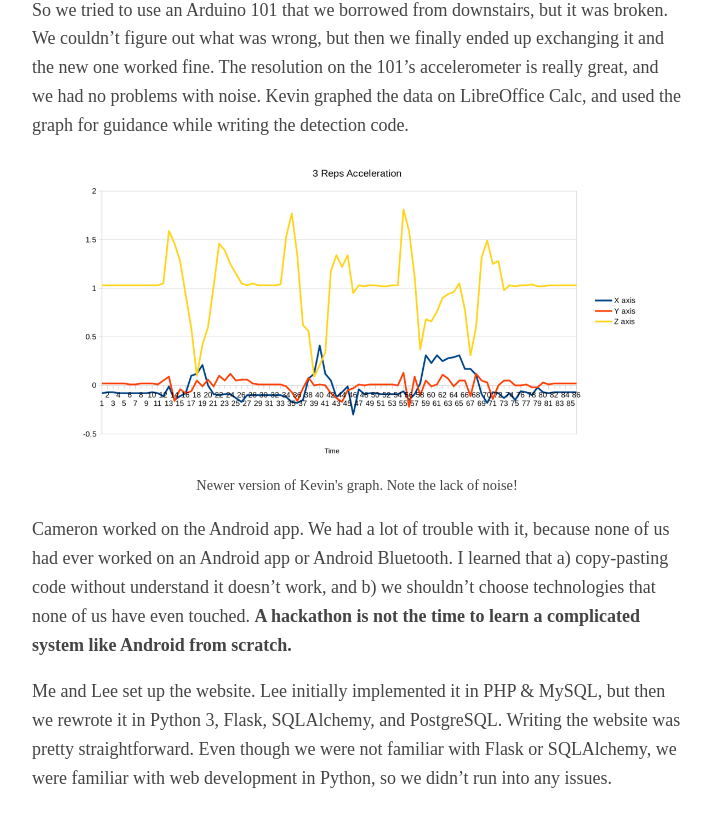
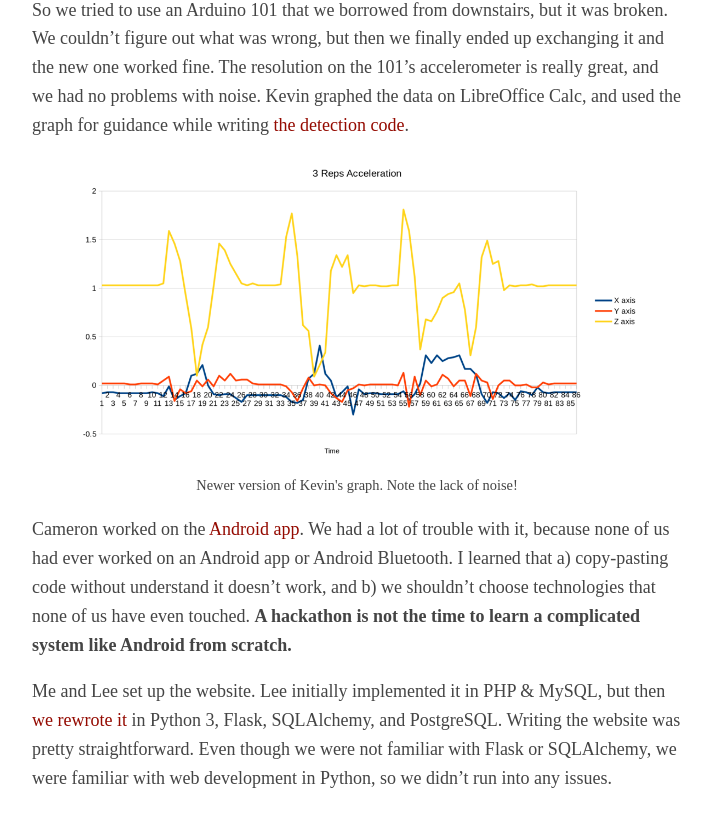
Before and after one commit to flaviut/flaviut.github.io, a Jekyll site: the page built from _posts/2017-04-06-hackgsu-postmortem.md, in a window 1280 px wide and 1400 px high, scrolled down 1361 px. Shown: the part 320-1135 px from the top of the window, without its empty margins (283-995 px from the left). Built offline with Jekyll 4.4.1, drawn with Linux system fonts in a browser that asks for light colours; some web fonts are replaced; some of the changed lines change nothing that is shown.

Commit message:
Add more links

```diff
--- a/_posts/2017-04-06-hackgsu-postmortem.md
+++ b/_posts/2017-04-06-hackgsu-postmortem.md
@@ -42,24 +42,25 @@ So we tried to use an Arduino 101 that we borrowed from downstairs, but it was
 broken. We couldn't figure out what was wrong, but then we finally ended up
 exchanging it and the new one worked fine. The resolution on the 101's
 accelerometer is really great, and we had no problems with noise. Kevin graphed
-the data on LibreOffice Calc, and used the graph for guidance while writing the
-detection code.
+the data on LibreOffice Calc, and used the graph for guidance while writing [the
+detection code][detect-source].
 
 {% include image.html
     url="/assets/images/2017-04-06-hackgsu-postmortem/1.png"
     description="Newer version of Kevin's graph. Note the lack of noise!" %}
 
-Cameron worked on the Android app. We had a lot of trouble with it, because
-none of us had ever worked on an Android app or Android Bluetooth. I learned
-that a) copy-pasting code without understand it doesn't work, and b) we
-shouldn't choose technologies that none of us have even touched. **A hackathon
-is not the time to learn a complicated system like Android from scratch.**
+Cameron worked on the [Android app][android-source]. We had a lot of trouble
+with it, because none of us had ever worked on an Android app or Android
+Bluetooth. I learned that a) copy-pasting code without understand it doesn't
+work, and b) we shouldn't choose technologies that none of us have even
+touched. **A hackathon is not the time to learn a complicated system like
+Android from scratch.**
 
 Me and Lee set up the website. Lee initially implemented it in PHP & MySQL, but
-then we rewrote it in Python 3, Flask, SQLAlchemy, and PostgreSQL. Writing the
-website was pretty straightforward. Even though we were not familiar with Flask
-or SQLAlchemy, we were familiar with web development in Python, so we didn't
-run into any issues.
+then [we rewrote it][website-source] in Python 3, Flask, SQLAlchemy, and
+PostgreSQL. Writing the website was pretty straightforward. Even though we were
+not familiar with Flask or SQLAlchemy, we were familiar with web development in
+Python, so we didn't run into any issues.
 
 Lee tried to set up Apache2 on the EC2 server to host the server. We spent a
 few hours trying to get that to work. We eventually just gave up and set up a
@@ -75,3 +76,6 @@ matters is that the demo seems to work.**
 [win]: https://hackgsu-spring-2017.devpost.com/submissions/search?utf8=✓&terms=SmartBar
 [grove-accel]: http://wiki.seeed.cc/Grove-3-Axis_Digital_Accelerometer-1.5g/
 [mma7660fc]: http://www.nxp.com/assets/documents/data/en/data-sheets/MMA7660FC.pdf
+[android-source]: https://github.com/KevinAiken/Smart-Bar/tree/master/android-app
+[website-source]: https://github.com/KevinAiken/Smart-Bar/tree/master/hsus
+[detect-source]: https://github.com/KevinAiken/Smart-Bar/tree/master/read-accel
```
